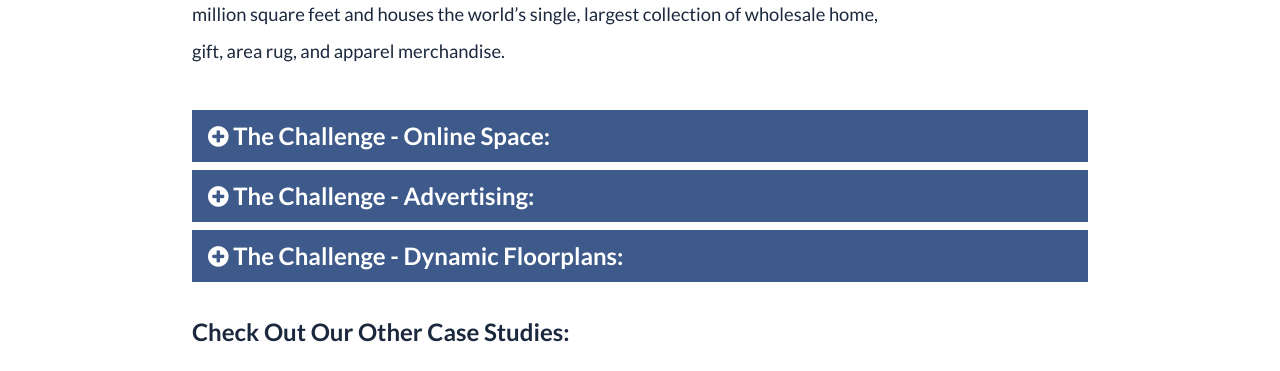
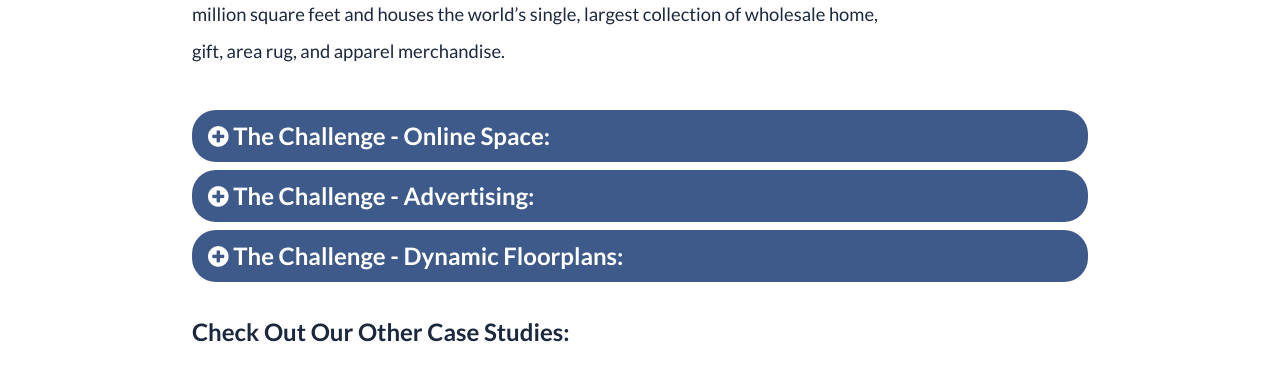
Before and after one commit to bgsoftware/company-site, a Jekyll site: the page built from case-studies/americasmart.html, in a window 1280 px wide. Shown: the part 454-825 px from the top of the page. Built offline with Jekyll 4.4.1, drawn with Linux system fonts in a browser that asks for light colours; comment, search, counter and statistics services are not loaded.

Commit message:
Add rounded-xl to _sass/_borders.scss

```diff
--- a/_sass/_borders.scss
+++ b/_sass/_borders.scss
@@ -4,3 +4,5 @@
   border-bottom-left-radius: 0.5rem;
   border-bottom-right-radius: 0.5rem;
 }
+
+.rounded-xl { border-radius: 1.5rem; }
```
